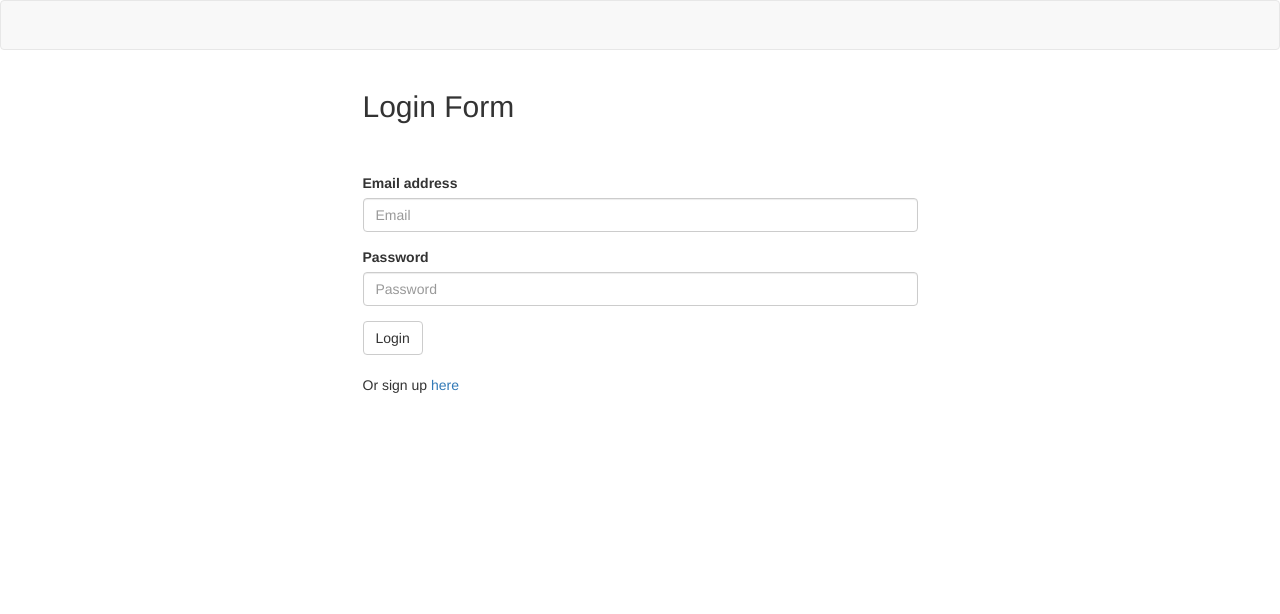
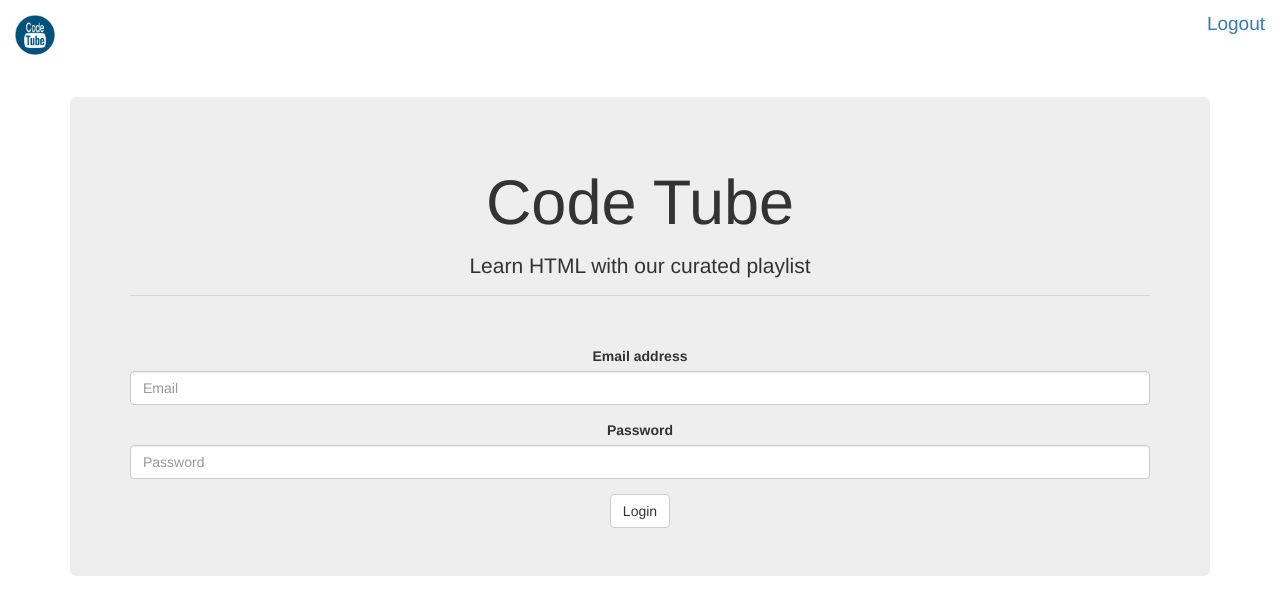
Before and after one commit to Jacobn88/CodeTube, a website: page public/login.html in a window 1280 px wide. Drawn offline with nearby package versions, Linux system fonts and the light colour scheme.

Commit message:
edited login html with signin form

```diff
--- a/public/login.html
+++ b/public/login.html
@@ -2,24 +2,38 @@
 <html lang="en">
 
 <head>
-  <title>Passport Authentication</title>
+  <title>Code Tube</title>
   <meta charset="UTF-8">
   <meta name="viewport" content="width=device-width, initial-scale=1">
+  <link rel="stylesheet" href="https://cdn.jsdelivr.net/npm/bootstrap@4.5.3/dist/css/bootstrap.min.css"
+    integrity="sha384-TX8t27EcRE3e/ihU7zmQxVncDAy5uIKz4rEkgIXeMed4M0jlfIDPvg6uqKI2xXr2" crossorigin="anonymous">
   <link rel="stylesheet" href="https://maxcdn.bootstrapcdn.com/bootswatch/3.3.7/lumen/bootstrap.min.css">
   <link href="stylesheets/style.css" rel="stylesheet">
 </head>
 
 <body>
-  <nav class="navbar navbar-default">
-    <div class="container-fluid">
-      <div class="navbar-header">
-      </div>
-    </div>
-  </nav>
+  <a class="navbar-brand" href="members.html"><img src="images/codetube.jpg" width="40" height="40" alt=""
+      loading="lazy"></a>
+  <ul class="nav justify-content-end">
+    <li class="nav-item">
+      <a class="nav-link active" href="#">Logout</a>
+    </li>
+  </ul>
   <div class="container">
     <div class="row">
-      <div class="col-md-6 col-md-offset-3">
-        <h2>Login Form</h2>
+      <div class="jumbotron justify-content-center" id="login-jumbotron">
+        <h1 class="display-4">Code Tube</h1>
+        <p class="lead">Learn HTML with our curated playlist</p>
+        <hr class="my-4">
+        <!-- <nav aria-label="Page navigation example"> -->
+          <!-- <ul class="pagination">
+            <li class="page-item active" aria-current="page">
+              <a class="page-link" href="members.html">Our Lessons <span class="sr-only">(current)</span></a>
+            </li>
+            <li class="page-item"><a class="page-link" href="members_saved.html">Your Saved Videos</a></li>
+            <li class="page-item"><a class="page-link" href="members_search.html">Search YouTube</a></li>
+          </ul>
+        </nav> -->
         <form class="login">
           <div class="form-group">
             <label for="exampleInputEmail1">Email address</label>
@@ -31,14 +45,24 @@
           </div>
           <button type="submit" class="btn btn-default">Login</button>
         </form>
-        <br />
-        <p>Or sign up <a href="/">here</a></p>
+        <!-- <div class="progress">
+          <div class="progress-bar" role="progressbar" style="width: 100%" aria-valuenow="100" aria-valuemin="0"
+            aria-valuemax="100">100%</div> -->
+        <!-- </div> -->
+        <!-- <div class="btn-group" role="group" aria-label="First group">
+          <a href="members.html" class="btn btn-default">1</a>
+          <a href="members_2.html" class="btn btn-default">2</a>
+          <a href="members_3.html" class="btn btn-default">3</a>
+          <a href="members_4.html" class="btn btn-default active" aria-pressed="true">4</a> -->
+        <!-- </div> -->
       </div>
+
     </div>
   </div>
 
   <script src="https://cdnjs.cloudflare.com/ajax/libs/jquery/3.2.1/jquery.min.js"></script>
-  <script type="text/javascript" src="js/login.js"></script>
+  <!-- <script type="text/javascript" src="js/members.js"></script> -->
+  <script type="text/javascript" src="js/add-video.js"></script>
 
 </body>
 
```
